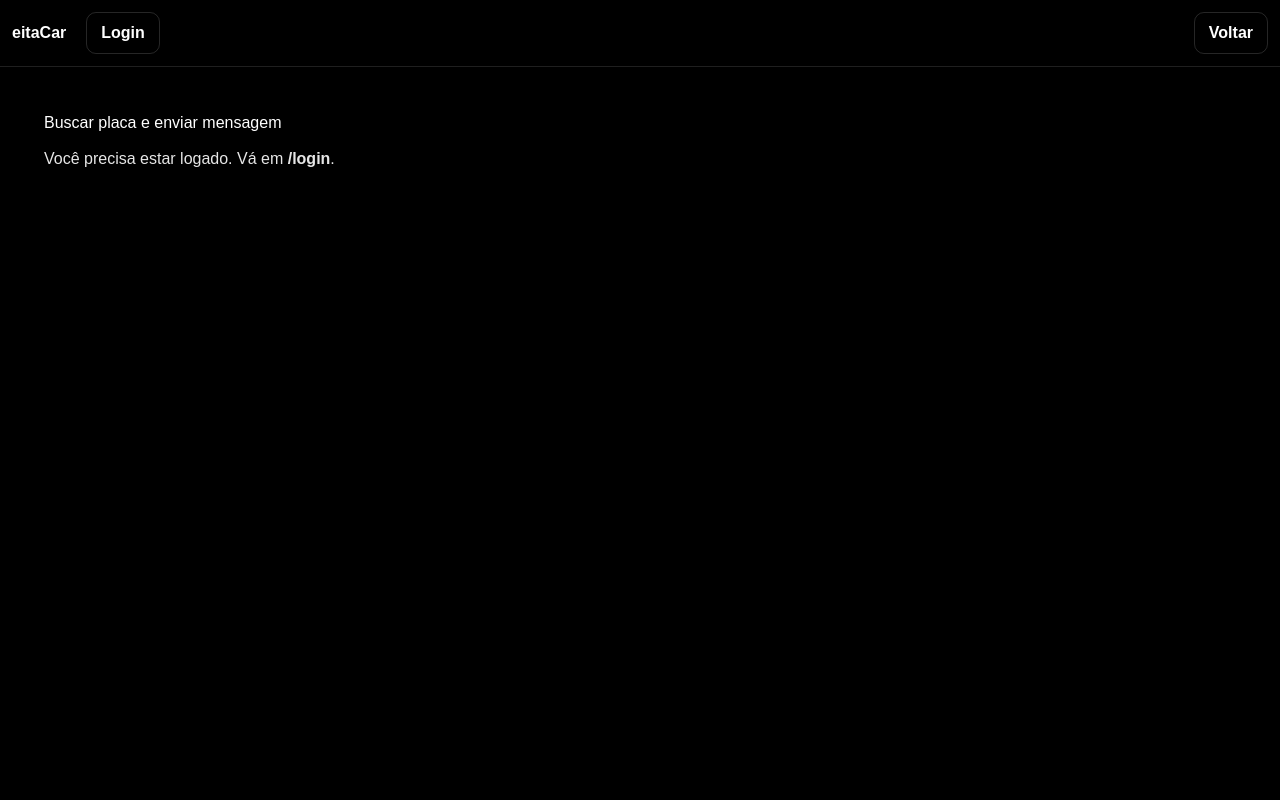
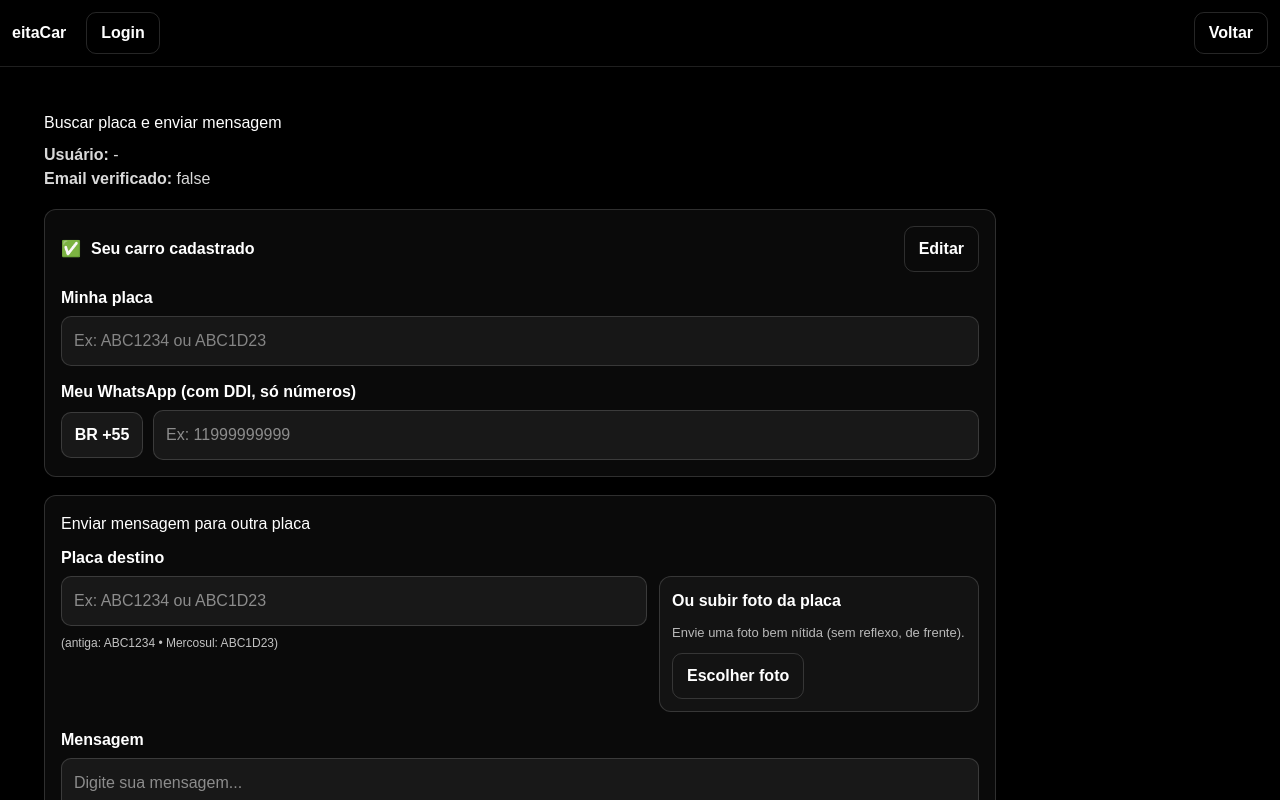
Before and after one commit to manvime/eitacar, a Next.js app: page /buscar in a window 1280 px wide. Shown: the top 800 px of the page. Built offline with nearby package versions, Linux system fonts and the light colour scheme; no server answers.

Commit message:
Login: exigir verificação e botão reenviar link

```diff
--- a/app/buscar/page.js
+++ b/app/buscar/page.js
@@ -1,30 +1,9 @@
 "use client";
 
-import { useEffect, useMemo, useState } from "react";
+import { useEffect, useMemo, useRef, useState } from "react";
 import { useRouter } from "next/navigation";
 import { onAuthStateChanged } from "firebase/auth";
 import { auth } from "@/lib/firebaseClient";
-
-const onlyDigits = (s = "") => String(s).replace(/\D+/g, "");
-
-function normalizePlate(raw = "") {
-  return String(raw).toUpperCase().replace(/[^A-Z0-9]/g, "").slice(0, 7);
-}
-
-// visual: antiga ABC-1234 | mercosul ABC1D23
-function formatPlateDisplay(raw = "") {
-  const v = normalizePlate(raw);
-  if (v.length === 7 && /^[A-Z]{3}[0-9]{4}$/.test(v)) return `${v.slice(0, 3)}-${v.slice(3)}`;
-  return v;
-}
-
-// guarda sempre como "55" + ddd+numero (só dígitos)
-function normalizeWhatsappBR(input = "") {
-  const d = onlyDigits(input);
-  const without55 = d.startsWith("55") ? d.slice(2) : d;
-  // evita número gigante
-  return ("55" + without55).slice(0, 13); // 55 + 11 dígitos (DDD+9 dígitos) (aprox)
-}
 
 export default function BuscarPage() {
   const router = useRouter();
@@ -33,20 +12,46 @@ export default function BuscarPage() {
   const [verified, setVerified] = useState(false);
 
   const [myPlate, setMyPlate] = useState("");
-  const [myWhatsapp, setMyWhatsapp] = useState("");
+  const [myWhatsappFull, setMyWhatsappFull] = useState(""); // armazenado como números (ex: 5511999999999)
 
   const [editing, setEditing] = useState(false);
   const [newPlate, setNewPlate] = useState("");
-  const [newWhatsapp, setNewWhatsapp] = useState("");
+  const [newWhatsappLocal, setNewWhatsappLocal] = useState(""); // sem +55 (só números)
 
   const [toPlate, setToPlate] = useState("");
   const [text, setText] = useState("");
   const [sending, setSending] = useState(false);
 
+  // Upload placa destino (foto)
+  const fileInputRef = useRef(null);
+  const [destFile, setDestFile] = useState(null);
+  const [destPreviewUrl, setDestPreviewUrl] = useState("");
+  const [scanning, setScanning] = useState(false);
+
+  function normPlate(s) {
+    return (s || "")
+      .toString()
+      .trim()
+      .toUpperCase()
+      .replace(/[^A-Z0-9]/g, "");
+  }
+
+  function onlyDigits(s) {
+    return (s || "").toString().replace(/\D/g, "");
+  }
+
+  function splitWhatsapp(full) {
+    const d = onlyDigits(full);
+    // se começar com 55, tira
+    if (d.startsWith("55")) return d.slice(2);
+    return d;
+  }
+
   // ✅ pega token NA HORA e envia Authorization certo
   async function apiFetch(url, options = {}) {
     const u = auth.currentUser;
     if (!u) throw new Error("Sem token (não logado)");
+
     const token = await u.getIdToken(true);
 
     return fetch(url, {
@@ -63,17 +68,19 @@ export default function BuscarPage() {
     const j = await r.json();
 
     setMyPlate(j.plate || "");
-    setMyWhatsapp(j.whatsapp || "");
+    setMyWhatsappFull(j.whatsapp || "");
 
     setNewPlate(j.plate || "");
-    setNewWhatsapp(j.whatsapp || "");
+    setNewWhatsappLocal(splitWhatsapp(j.whatsapp || ""));
   }
 
   async function saveMine() {
-    const plate = normalizePlate(newPlate);
+    const plate = normPlate(newPlate);
     if (!plate) return alert("Placa obrigatória.");
 
-    const whatsapp = newWhatsapp ? normalizeWhatsappBR(newWhatsapp) : "";
+    const local = onlyDigits(newWhatsappLocal);
+    // monta whatsapp completo com BR +55 (se tiver algo digitado)
+    const whatsapp = local ? `55${local}` : "";
 
     const r = await apiFetch("/api/vehicles/claim", {
       method: "POST",
@@ -85,12 +92,12 @@ export default function BuscarPage() {
     if (!r.ok) return alert(j.error || "Erro ao salvar.");
 
     setMyPlate(j.plate || plate);
-    setMyWhatsapp(j.whatsapp || whatsapp);
+    setMyWhatsappFull(j.whatsapp || whatsapp);
     setEditing(false);
   }
 
   async function validateDestPlate(p) {
-    const plate = normalizePlate(p);
+    const plate = normPlate(p);
     if (!plate) return { ok: false, reason: "Placa vazia" };
 
     const r = await apiFetch(`/api/vehicles/claim?plate=${encodeURIComponent(plate)}`);
@@ -104,8 +111,8 @@ export default function BuscarPage() {
     try {
       setSending(true);
 
-      const fromPlate = normalizePlate(myPlate);
-      const dest = normalizePlate(toPlate);
+      const fromPlate = normPlate(myPlate);
+      const dest = normPlate(toPlate);
       const msg = (text || "").trim();
 
       if (!fromPlate) return alert("Você ainda não cadastrou sua placa.");
@@ -132,15 +139,63 @@ export default function BuscarPage() {
     }
   }
 
+  // ===== Upload + OCR (destino) =====
+  function pickDestImage() {
+    if (fileInputRef.current) fileInputRef.current.click();
+  }
+
+  function onDestFileChange(e) {
+    const f = e.target.files?.[0];
+    if (!f) return;
+
+    setDestFile(f);
+
+    const url = URL.createObjectURL(f);
+    setDestPreviewUrl(url);
+
+    // opcional: já tenta escanear automaticamente
+    scanDestPlateFromImage(f);
+  }
+
+  async function scanDestPlateFromImage(file) {
+    try {
+      setScanning(true);
+
+      // Endpoint que você vai criar depois.
+      // Deve retornar JSON: { plate: "ABC1D23" }
+      const fd = new FormData();
+      fd.append("image", file);
+
+      const r = await apiFetch("/api/plate/scan", {
+        method: "POST",
+        body: fd,
+      });
+
+      const j = await r.json().catch(() => ({}));
+      if (!r.ok) {
+        return alert(j.error || "OCR não configurado (crie /api/plate/scan).");
+      }
+
+      const plate = normPlate(j.plate || "");
+      if (!plate) return alert("Não consegui ler a placa na foto. Tente outra imagem.");
+
+      setToPlate(plate);
+    } catch (e) {
+      alert(e?.message || "Erro ao ler placa pela foto.");
+    } finally {
+      setScanning(false);
+    }
+  }
+
   useEffect(() => {
     const unsub = onAuthStateChanged(auth, async (u) => {
       if (!u) {
         setUserEmail("");
         setVerified(false);
         setMyPlate("");
-        setMyWhatsapp("");
+        setMyWhatsappFull("");
         setNewPlate("");
-        setNewWhatsapp("");
+        setNewWhatsappLocal("");
         return;
       }
 
@@ -157,199 +212,230 @@ export default function BuscarPage() {
     return () => unsub();
   }, []);
 
+  // limpa preview URL quando trocar
+  useEffect(() => {
+    return () => {
+      if (destPreviewUrl) URL.revokeObjectURL(destPreviewUrl);
+    };
+  }, [destPreviewUrl]);
+
   const isLogged = !!auth.currentUser;
 
-  const card = {
+  // ===== estilos =====
+  const box = {
     border: "1px solid rgba(255,255,255,0.15)",
+    background: "rgba(255,255,255,0.04)",
     borderRadius: 12,
     padding: 16,
-    marginTop: 14,
   };
 
-  const label = { display: "block", marginTop: 12, opacity: 0.9 };
+  const label = { fontWeight: 700, marginBottom: 6 };
 
-  const inputBox = {
+  const input = {
     width: "100%",
-    padding: "10px 12px",
+    padding: "12px 12px",
     borderRadius: 10,
-    border: "1px solid rgba(255,255,255,0.18)",
+    border: "1px solid rgba(255,255,255,0.15)",
     background: "rgba(255,255,255,0.06)",
     color: "white",
     outline: "none",
-    fontSize: 16,
   };
 
-  const btn = {
+  const textarea = { ...input, resize: "vertical" };
+
+  const btn = (primary = false) => ({
     padding: "10px 14px",
     borderRadius: 10,
-    border: "1px solid rgba(255,255,255,0.18)",
-    background: "rgba(255,255,255,0.10)",
+    border: "1px solid rgba(255,255,255,0.15)",
+    background: primary ? "rgba(255,255,255,0.12)" : "transparent",
     color: "white",
     fontWeight: 700,
     cursor: "pointer",
+  });
+
+  const smallBadge = {
+    display: "flex",
+    alignItems: "center",
+    justifyContent: "center",
+    minWidth: 82,
+    padding: "10px 10px",
+    borderRadius: 10,
+    border: "1px solid rgba(255,255,255,0.15)",
+    background: "rgba(255,255,255,0.06)",
+    fontWeight: 800,
   };
 
-  const btnOutline = {
-    ...btn,
-    background: "transparent",
-  };
+  return (
+    <div style={{ padding: 24, maxWidth: 1000 }}>
+      <h2 style={{ margin: 0 }}>Buscar placa e enviar mensagem</h2>
 
-  const whatsappLocalDigits = useMemo(() => {
-    const d = onlyDigits(newWhatsapp);
-    return d.startsWith("55") ? d.slice(2) : d;
-  }, [newWhatsapp]);
-
-  return (
-    <div style={{ padding: 24, maxWidth: 900 }}>
-      <h2>Buscar placa e enviar mensagem</h2>
-
-      {!isLogged && (
-        <div style={{ marginTop: 12, opacity: 0.9 }}>
-          Você precisa estar logado. Vá em <b>/login</b>.
+      <div style={{ marginTop: 8, opacity: 0.85 }}>
+        <div>
+          <b>Usuário:</b> {userEmail || "-"}
         </div>
-      )}
-
-      {isLogged && (
-        <>
-          <div style={{ marginTop: 8, opacity: 0.8 }}>
-            Usuário: {userEmail} <br />
-            Email verificado: {String(verified)}
+        <div>
+          <b>Email verificado:</b> {String(verified)}
+        </div>
       </div>
 
-          {/* CARD: meu cadastro */}
-          <div style={card}>
-            <div style={{ display: "flex", alignItems: "center", gap: 10 }}>
-              <div style={{ fontWeight: 800 }}>
-                ✅ Seu carro cadastrado
+      {/* Meu carro */}
+      <div style={{ marginTop: 18, ...box }}>
+        <div style={{ display: "flex", gap: 10, alignItems: "center", justifyContent: "space-between" }}>
+          <div style={{ display: "flex", gap: 10, alignItems: "center" }}>
+            <span style={{ color: "#6f6" }}>✅</span>
+            <b>Seu carro cadastrado</b>
           </div>
-              <div style={{ flex: 1 }} />
-              {!editing ? (
-                <button
-                  style={btnOutline}
-                  onClick={() => {
-                    setEditing(true);
-                    setNewPlate(myPlate || "");
-                    setNewWhatsapp(myWhatsapp || "");
-                  }}
-                >
+
+          {!editing && (
+            <button style={btn(false)} onClick={() => setEditing(true)} disabled={!isLogged}>
               Editar
-                </button>
-              ) : (
-                <button style={btnOutline} onClick={() => setEditing(false)}>
-                  Cancelar
             </button>
           )}
         </div>
 
-            {/* Minha placa */}
-            <label style={label}>Minha placa</label>
-            {!editing ? (
+        {/* Placa */}
+        <div style={{ marginTop: 14 }}>
+          <div style={label}>Minha placa</div>
           <input
-                style={inputBox}
-                readOnly
-                value={formatPlateDisplay(myPlate)}
-                placeholder="(antiga AAA1234 ou Mercosul AAA1A23)"
-              />
-            ) : (
-              <input
-                style={inputBox}
-                value={formatPlateDisplay(newPlate)}
-                onChange={(e) => setNewPlate(normalizePlate(e.target.value))}
-                placeholder="(antiga AAA1234 ou Mercosul AAA1A23)"
-              />
-            )}
-
-            {/* WhatsApp */}
-            <label style={label}>Meu WhatsApp (com DDI, só números)</label>
-            {!editing ? (
-              <div style={{ display: "flex", gap: 8, alignItems: "center" }}>
-                <div
-                  style={{
-                    padding: "10px 12px",
-                    borderRadius: 10,
-                    border: "1px solid rgba(255,255,255,0.18)",
-                    background: "rgba(255,255,255,0.06)",
-                    color: "white",
-                    fontWeight: 800,
-                    whiteSpace: "nowrap",
-                  }}
-                >
-                  🇧🇷 +55
-                </div>
-                <input
-                  style={{ ...inputBox, flex: 1 }}
-                  readOnly
-                  value={onlyDigits(myWhatsapp).replace(/^55/, "")}
-                  placeholder="DDD + número"
+            value={editing ? newPlate : (myPlate || "")}
+            onChange={(e) => setNewPlate(e.target.value)}
+            disabled={!editing}
+            placeholder="Ex: ABC1234 ou ABC1D23"
+            style={{ ...input, opacity: editing ? 1 : 0.95 }}
           />
         </div>
-            ) : (
-              <div style={{ display: "flex", gap: 8, alignItems: "center" }}>
-                <div
-                  style={{
-                    padding: "10px 12px",
-                    borderRadius: 10,
-                    border: "1px solid rgba(255,255,255,0.18)",
-                    background: "rgba(255,255,255,0.06)",
-                    color: "white",
-                    fontWeight: 800,
-                    whiteSpace: "nowrap",
-                  }}
-                >
-                  🇧🇷 +55
-                </div>
+
+        {/* WhatsApp BR +55 */}
+        <div style={{ marginTop: 14 }}>
+          <div style={label}>Meu WhatsApp (com DDI, só números)</div>
+          <div style={{ display: "flex", gap: 10, alignItems: "center" }}>
+            <div style={smallBadge}>BR +55</div>
             <input
-                  style={{ ...inputBox, flex: 1 }}
-                  inputMode="numeric"
-                  value={whatsappLocalDigits}
-                  onChange={(e) => setNewWhatsapp("55" + onlyDigits(e.target.value))}
-                  placeholder="DDD + número (ex: 11999998888)"
+              value={editing ? newWhatsappLocal : splitWhatsapp(myWhatsappFull)}
+              onChange={(e) => setNewWhatsappLocal(e.target.value)}
+              disabled={!editing}
+              placeholder="Ex: 11999999999"
+              style={{ ...input }}
             />
           </div>
-            )}
+        </div>
 
         {editing && (
-              <div style={{ display: "flex", gap: 10, marginTop: 12 }}>
-                <button style={btn} onClick={saveMine}>
+          <div style={{ marginTop: 14, display: "flex", gap: 10 }}>
+            <button style={btn(true)} onClick={saveMine} disabled={!isLogged}>
               Salvar
             </button>
-                <button style={btnOutline} onClick={() => setEditing(false)}>
+            <button style={btn(false)} onClick={() => setEditing(false)}>
               Cancelar
             </button>
           </div>
         )}
       </div>
 
-          {/* CARD: enviar mensagem */}
-          <div style={card}>
-            <div style={{ fontWeight: 800, marginBottom: 8 }}>
-              Enviar mensagem para outra placa
+      {/* Enviar mensagem */}
+      <div style={{ marginTop: 18, ...box }}>
+        <h3 style={{ marginTop: 0 }}>Enviar mensagem para outra placa</h3>
+
+        {/* Placa destino + Upload */}
+        <div style={{ marginTop: 10 }}>
+          <div style={label}>Placa destino</div>
+
+          <div style={{ display: "flex", gap: 12, alignItems: "stretch", flexWrap: "wrap" }}>
+            {/* Digitar placa */}
+            <div style={{ flex: "1 1 320px" }}>
+              <input
+                value={toPlate}
+                onChange={(e) => setToPlate(e.target.value)}
+                placeholder="Ex: ABC1234 ou ABC1D23"
+                style={input}
+              />
+              <div style={{ marginTop: 8, opacity: 0.75, fontSize: 12 }}>
+                (antiga: ABC1234 • Mercosul: ABC1D23)
+              </div>
             </div>
 
-            <label style={label}>Placa destino</label>
+            {/* Upload foto */}
+            <div style={{ flex: "0 0 320px" }}>
+              <div
+                style={{
+                  ...box,
+                  padding: 12,
+                  height: "100%",
+                  display: "flex",
+                  flexDirection: "column",
+                  gap: 10,
+                  justifyContent: "space-between",
+                }}
+              >
+                <div style={{ fontWeight: 800 }}>Ou subir foto da placa</div>
+
+                {destPreviewUrl ? (
+                  <img
+                    src={destPreviewUrl}
+                    alt="Prévia"
+                    style={{
+                      width: "100%",
+                      maxHeight: 120,
+                      objectFit: "cover",
+                      borderRadius: 10,
+                      border: "1px solid rgba(255,255,255,0.12)",
+                    }}
+                  />
+                ) : (
+                  <div style={{ opacity: 0.7, fontSize: 13 }}>
+                    Envie uma foto bem nítida (sem reflexo, de frente).
+                  </div>
+                )}
+
+                <div style={{ display: "flex", gap: 10 }}>
+                  <button style={btn(false)} onClick={pickDestImage} disabled={!isLogged || scanning}>
+                    {scanning ? "Lendo..." : "Escolher foto"}
+                  </button>
+
+                  {destFile && (
+                    <button
+                      style={btn(true)}
+                      onClick={() => scanDestPlateFromImage(destFile)}
+                      disabled={!isLogged || scanning}
+                      title="Tentar ler de novo"
+                    >
+                      Reprocessar
+                    </button>
+                  )}
+                </div>
+
                 <input
-              style={inputBox}
-              value={formatPlateDisplay(toPlate)}
-              onChange={(e) => setToPlate(normalizePlate(e.target.value))}
-              placeholder="Ex: ABC1234 ou ABC1D23"
+                  ref={fileInputRef}
+                  type="file"
+                  accept="image/*"
+                  onChange={onDestFileChange}
+                  style={{ display: "none" }}
                 />
+              </div>
+            </div>
+          </div>
+        </div>
 
-            <label style={label}>Mensagem</label>
+        {/* Mensagem */}
+        <div style={{ marginTop: 16 }}>
+          <div style={label}>Mensagem</div>
           <textarea
-              style={{ ...inputBox, minHeight: 110, resize: "vertical" }}
             value={text}
             onChange={(e) => setText(e.target.value)}
+            rows={6}
             placeholder="Digite sua mensagem..."
+            style={textarea}
           />
+        </div>
 
-            <div style={{ marginTop: 12 }}>
-              <button style={btn} onClick={sendAndOpenChat} disabled={sending}>
+        <button
+          onClick={sendAndOpenChat}
+          disabled={sending || !isLogged}
+          style={{ ...btn(true), marginTop: 14 }}
+        >
           {sending ? "Enviando..." : "Enviar e abrir chat"}
         </button>
       </div>
     </div>
-        </>
-      )}
-    </div>
   );
 }
```
Lines whose indentation alone changed are shown as unchanged.
